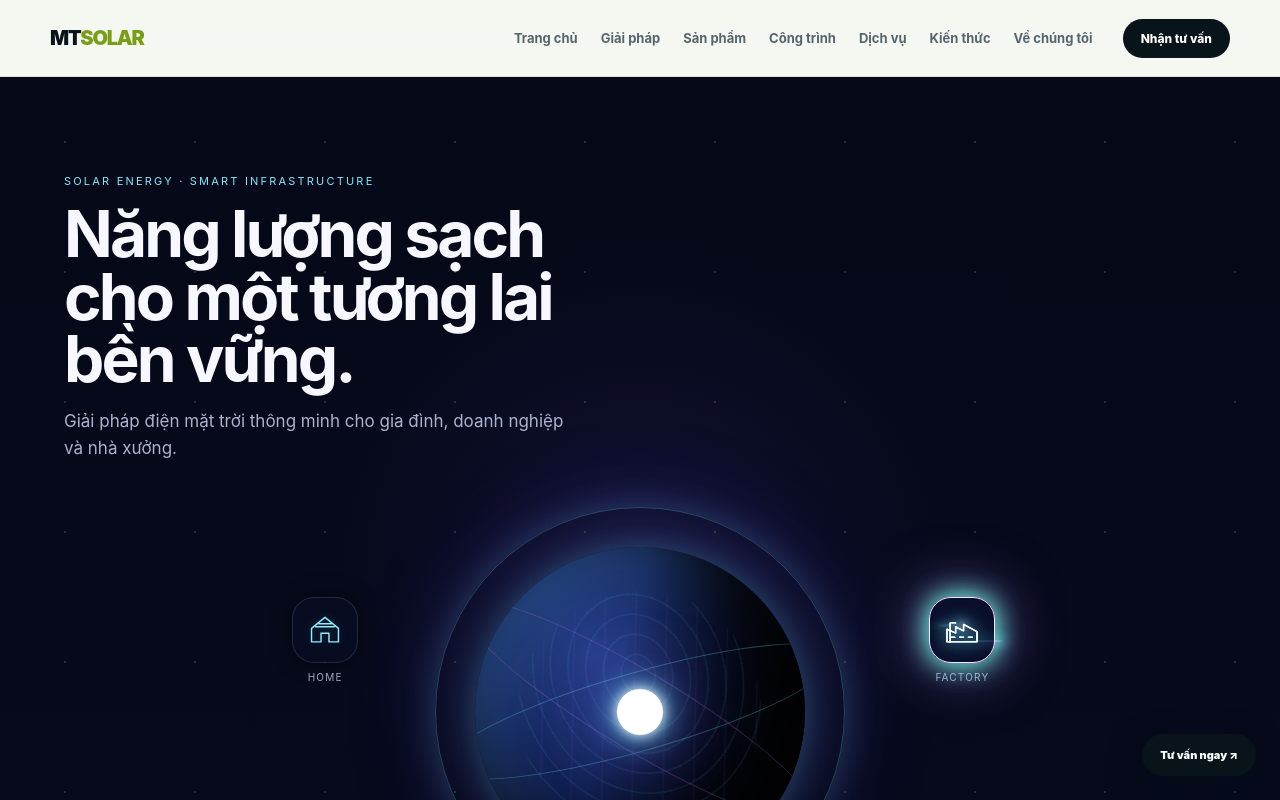
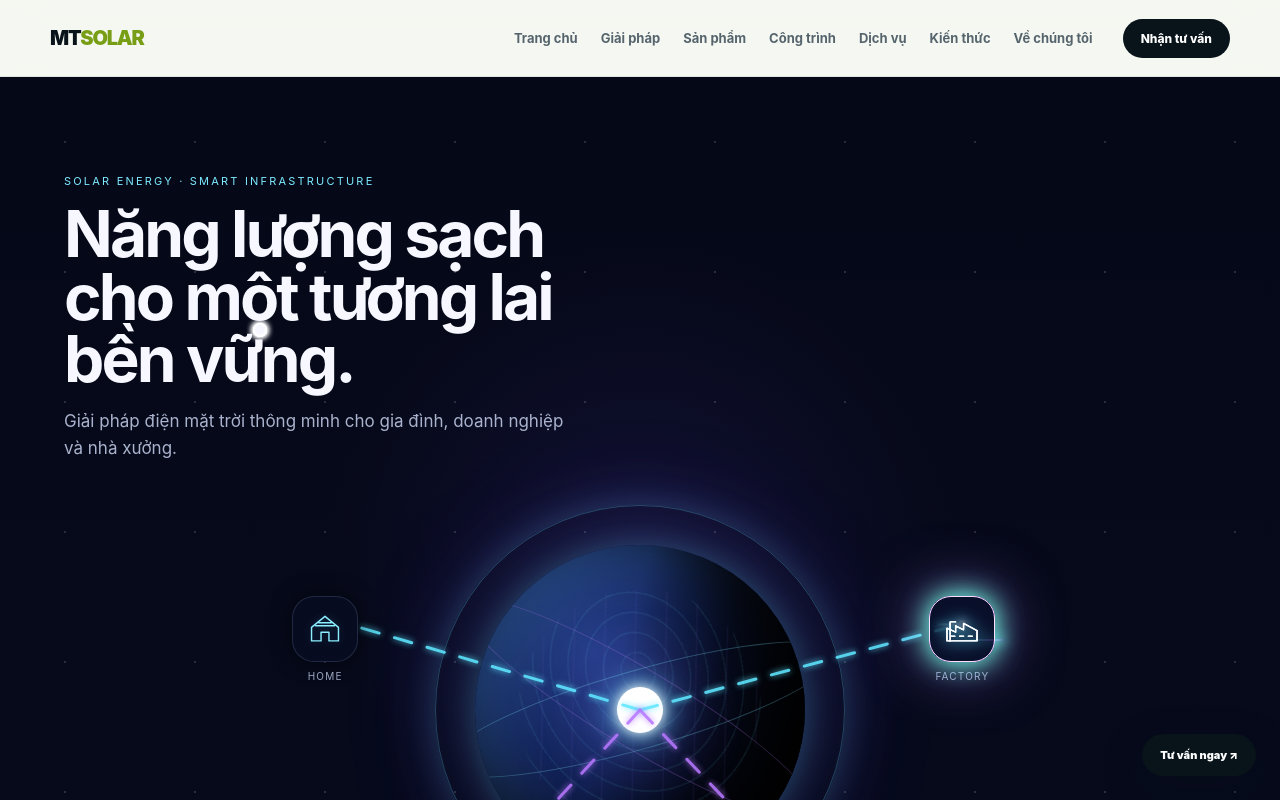
Before and after one commit to Doanh03/solar-react, a Next.js app: page / in a window 1280 px wide. Shown: the top 800 px of the page. Built offline with nearby package versions, Linux system fonts and the light colour scheme; no server answers.

Commit message:
fix(hero): harden visible energy beam rendering

```diff
--- a/app/components/hero-v2.tsx
+++ b/app/components/hero-v2.tsx
@@ -41,12 +41,10 @@ export default function HeroV2() {
     let nodeIndex = 0;
     let glowTimer: number | undefined;
     let nextTimer: number | undefined;
-
     const clearTimers = () => {
       if (glowTimer !== undefined) window.clearTimeout(glowTimer);
       if (nextTimer !== undefined) window.clearTimeout(nextTimer);
     };
-
     const run = () => {
       const node = nodes[nodeIndex];
       setActiveNode(null);
@@ -58,7 +56,6 @@ export default function HeroV2() {
         run();
       }, 3600);
     };
-
     run();
     return clearTimers;
   }, []);
@@ -81,27 +78,34 @@ export default function HeroV2() {
           <span className={`${styles.orbit} ${styles.orbitB}`} />
         </div>
 
-        <svg className={styles.energyNetwork} viewBox="0 0 760 760" preserveAspectRatio="none" aria-hidden="true">
+        <svg
+          viewBox="0 0 760 760"
+          preserveAspectRatio="none"
+          aria-hidden="true"
+          style={{ position: "absolute", inset: 0, width: "100%", height: "100%", zIndex: 5, overflow: "visible", pointerEvents: "none" }}
+        >
           <defs>
-            <linearGradient id="energyBeam" x1="0" y1="0" x2="1" y2="0">
-              <stop offset="0" stopColor="#5ee7ff" stopOpacity="0" />
-              <stop offset="0.35" stopColor="#5ee7ff" />
-              <stop offset="0.65" stopColor="#ffffff" />
-              <stop offset="1" stopColor="#b777ff" stopOpacity="0.15" />
-            </linearGradient>
             <filter id="energyGlow" x="-50%" y="-50%" width="200%" height="200%">
               <feGaussianBlur stdDeviation="3" result="blur" />
               <feMerge><feMergeNode in="blur" /><feMergeNode in="SourceGraphic" /></feMerge>
             </filter>
           </defs>
-          <path className={`${styles.energyBeam} ${styles.beamHOME}`} d="M380 380 L88 294" />
-          <path className={`${styles.energyBeam} ${styles.beamFACTORY}`} d="M380 380 L702 294" />
-          <path className={`${styles.energyBeam} ${styles.beamBATTERY}`} d="M380 380 L149 631" />
-          <path className={`${styles.energyBeam} ${styles.beamGRID}`} d="M380 380 L619 631" />
-          <circle className={`${styles.energyDot} ${styles.dotHOME}`} r="6"><animateMotion dur="2.1s" repeatCount="indefinite" path="M380 380 L88 294" /></circle>
-          <circle className={`${styles.energyDot} ${styles.dotFACTORY}`} r="6"><animateMotion dur="2.1s" begin=".5s" repeatCount="indefinite" path="M380 380 L702 294" /></circle>
-          <circle className={`${styles.energyDot} ${styles.dotBATTERY}`} r="6"><animateMotion dur="2.1s" begin="1s" repeatCount="indefinite" path="M380 380 L149 631" /></circle>
-          <circle className={`${styles.energyDot} ${styles.dotGRID}`} r="6"><animateMotion dur="2.1s" begin="1.5s" repeatCount="indefinite" path="M380 380 L619 631" /></circle>
+          <path d="M380 380 L88 294" fill="none" stroke="#5ee7ff" strokeWidth="3" strokeLinecap="round" strokeDasharray="18 16" filter="url(#energyGlow)" opacity=".9" />
+          <path d="M380 380 L702 294" fill="none" stroke="#5ee7ff" strokeWidth="3" strokeLinecap="round" strokeDasharray="18 16" filter="url(#energyGlow)" opacity=".9" />
+          <path d="M380 380 L149 631" fill="none" stroke="#b777ff" strokeWidth="3" strokeLinecap="round" strokeDasharray="18 16" filter="url(#energyGlow)" opacity=".9" />
+          <path d="M380 380 L619 631" fill="none" stroke="#b777ff" strokeWidth="3" strokeLinecap="round" strokeDasharray="18 16" filter="url(#energyGlow)" opacity=".9" />
+          <circle r="7" fill="#fff" filter="url(#energyGlow)">
+            <animateMotion dur="1.8s" repeatCount="indefinite" path="M380 380 L88 294" />
+          </circle>
+          <circle r="7" fill="#fff" filter="url(#energyGlow)">
+            <animateMotion dur="1.8s" begin=".45s" repeatCount="indefinite" path="M380 380 L702 294" />
+          </circle>
+          <circle r="7" fill="#fff" filter="url(#energyGlow)">
+            <animateMotion dur="1.8s" begin=".9s" repeatCount="indefinite" path="M380 380 L149 631" />
+          </circle>
+          <circle r="7" fill="#fff" filter="url(#energyGlow)">
+            <animateMotion dur="1.8s" begin="1.35s" repeatCount="indefinite" path="M380 380 L619 631" />
+          </circle>
         </svg>
 
         {Array.from({ length: 3 }, (_, index) => (
```
